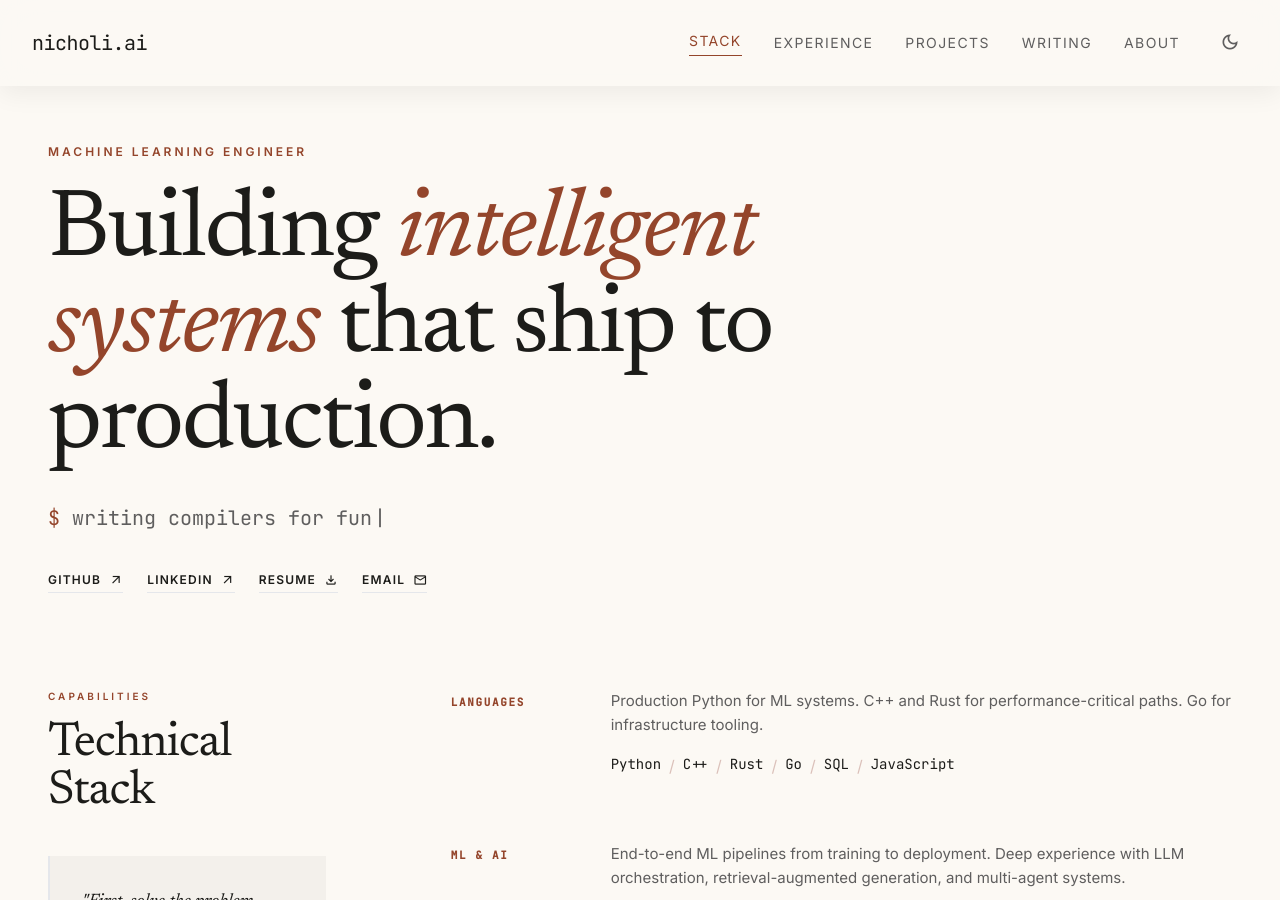
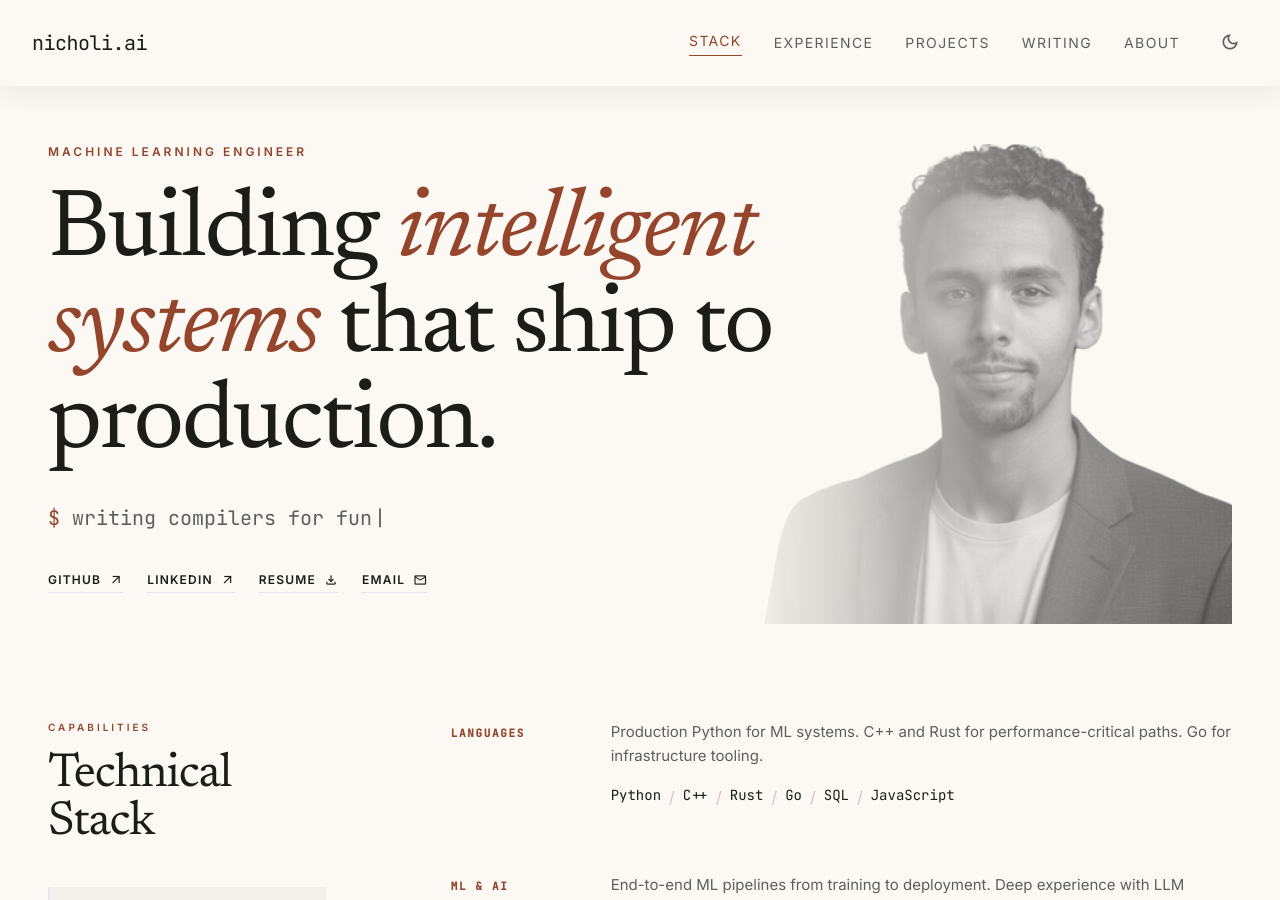
Before and after one commit to nicholicaron/nicholicaron.github.io, a Jekyll site: the page built from index.html, in a window 1280 px wide and 900 px high. Built offline with Jekyll 4.4.1, drawn with Linux system fonts in a browser that asks for light colours; nearby versions of some CDN libraries.

Commit message:
Integrate headshots as atmospheric editorial elements
Hero: professional headshot positioned right with gradient mask fade,
78% opacity, grayscale. About: vectorized PFP as background watermark
at 38% opacity behind text. Both hidden on mobile, use CSS mask-image
for smooth left-edge transitions.

Co-Authored-By: Claude Opus 4.6 (1M context) <noreply@anthropic.com>

```diff
--- a/index.html
+++ b/index.html
@@ -68,8 +68,17 @@
   <!-- ============================================
        HERO HEADER
        ============================================ -->
-  <header class="mb-24 reveal">
-    <div class="max-w-3xl">
+  <header class="mb-24 reveal relative overflow-hidden min-h-[420px] md:min-h-[480px]">
+    <!-- Hero headshot — editorial portrait, right-aligned -->
+    <img
+      alt=""
+      aria-hidden="true"
+      src="/assets/images/me-removebg-preview.png"
+      class="hidden md:block absolute right-[-4rem] bottom-0 h-[105%] w-auto max-w-none object-contain object-right-bottom grayscale opacity-[0.78] pointer-events-none select-none"
+      style="-webkit-mask-image: linear-gradient(to right, transparent 0%, rgba(0,0,0,0.2) 20%, rgba(0,0,0,0.7) 50%, black 100%); mask-image: linear-gradient(to right, transparent 0%, rgba(0,0,0,0.2) 20%, rgba(0,0,0,0.7) 50%, black 100%);"
+      loading="eager"
+    />
+    <div class="relative z-10 max-w-3xl">
       <span class="font-label text-xs uppercase tracking-[0.25em] text-primary mb-6 block font-bold">Machine Learning Engineer</span>
       <h1 class="font-headline text-5xl md:text-7xl lg:text-8xl text-on-background leading-[1.05] mb-8 tracking-tight">
         Building <span class="italic text-primary">intelligent systems</span> that ship to production.
@@ -542,9 +551,18 @@
        ABOUT
        ============================================ -->
   <section id="about" class="mb-32 reveal">
-    <div class="bg-surface-container-low p-10 md:p-20 relative overflow-hidden border border-outline-variant/30 rounded group">
-      <div class="relative z-10 editorial-grid">
-        <div class="col-span-12 md:col-span-7 flex flex-col justify-center">
+    <div class="bg-surface-container-low p-10 md:p-20 relative overflow-hidden border border-outline-variant/30 rounded">
+      <!-- Vectorized PFP watermark — integrated behind text -->
+      <img
+        alt=""
+        aria-hidden="true"
+        src="/assets/images/vectorized_pfp_transparent.png"
+        class="hidden md:block absolute right-[-2rem] bottom-[-2rem] h-[115%] w-auto max-w-none object-contain object-right-bottom opacity-[0.38] grayscale pointer-events-none select-none"
+        style="-webkit-mask-image: linear-gradient(to right, transparent 5%, rgba(0,0,0,0.5) 35%, black 70%); mask-image: linear-gradient(to right, transparent 5%, rgba(0,0,0,0.5) 35%, black 70%);"
+        loading="lazy"
+      />
+      <div class="relative z-10">
+        <div class="max-w-2xl">
           <div class="flex items-center gap-4 mb-6">
             <span class="font-label text-[10px] font-bold uppercase tracking-[0.2em] text-primary">About</span>
           </div>
@@ -560,9 +578,6 @@
               I write about the things I find interesting: how transformers actually work at the matrix level, why compilers are underrated for understanding computation, and what it takes to make ML systems reliable enough to trust with real decisions. I founded the KSU AI Club and scaled it to 400+ members because I think the best way to learn is to build things alongside other people who care.
             </p>
           </div>
-        </div>
-        <div class="hidden md:flex col-span-5 items-center justify-center">
-          <img alt="Nicholi Caron" class="w-full max-w-xs rounded-lg grayscale opacity-90 group-hover:grayscale-0 group-hover:opacity-100 transition-all duration-700" src="/assets/images/me-removebg-preview.png" loading="lazy"/>
         </div>
       </div>
     </div>
```
